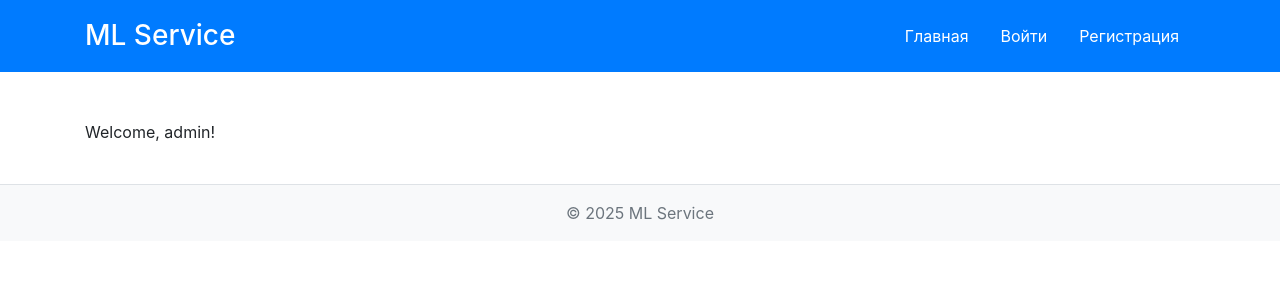
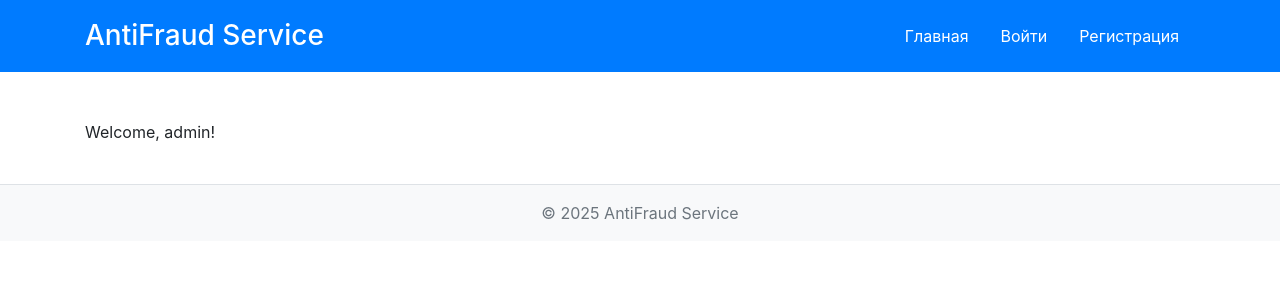
Before and after one commit to pese-git/mfdp-fin-fraud-detection-service, a Python web app: template app/src/templates/admin.html in a window 1280 px wide. Shown: the top 300 px of the page. Run offline with Jinja, Linux system fonts and the light colour scheme; the template is opened without the code that fills it, so the values that code supplies are empty; some libraries are stand-ins or nearby versions.

Commit message:
feat: rename app

```diff
--- a/app/src/templates/base.html
+++ b/app/src/templates/base.html
@@ -14,7 +14,7 @@
 <body class="d-flex flex-column min-vh-100">
     <header class="bg-primary text-white mb-4">
         <div class="container py-3 d-flex flex-wrap justify-content-between align-items-center">
-            <h1 class="h3 mb-0">ML Service</h1>
+            <h1 class="h3 mb-0">AntiFraud Service</h1>
             <nav>
                 <ul class="nav">
                     <li class="nav-item"><a class="nav-link text-white" href="/">Главная</a></li>
@@ -45,7 +45,7 @@
     </main>
 
     <footer class="mt-auto py-3 bg-light border-top text-center">
-        <span class="text-muted">© 2025 ML Service</span>
+        <span class="text-muted">© 2025 AntiFraud Service</span>
     </footer>
 </body>
 
```
